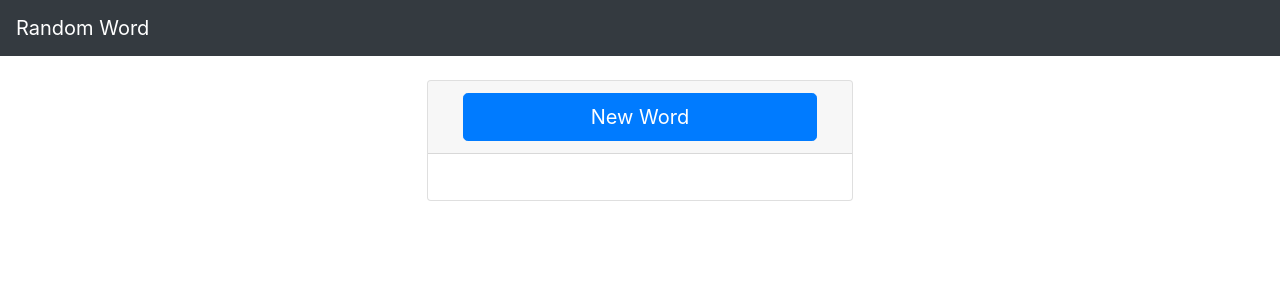
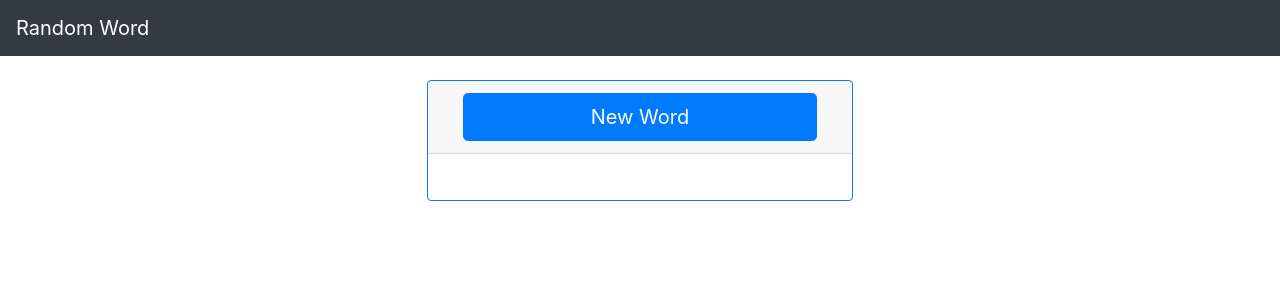
Before and after one commit to bryce-richards/random-word, a React (Create React App) app: page / in a window 1280 px wide. Shown: the top 300 px of the page. Built offline with nearby package versions, Linux system fonts and the light colour scheme.

Commit message:
styling based on label

```diff
--- a/src/components/SearchBody.js
+++ b/src/components/SearchBody.js
@@ -1,19 +1,60 @@
 import React, { Component } from 'react';
+import SearchDefinition from './SearchDefinition';
+import DetermineLabel from '../helpers/determineLabel';
+
+const flColors = {
+  "adjective" : "info",
+  "adverb" : "danger",
+  "noun" : "primary",
+  "verb" : "success",
+  "other" : "secondary"
+};
 
 export default class SearchBody extends Component {
+  constructor(props) {
+    super(props);
+
+    this.getClass = this.getClass.bind(this);
+    this.buildDefinitions = this.buildDefinitions.bind(this);
+  }
+
+  getClass(label) {
+    let flClass = flColors[label];
+    return flClass;
+  }
+
+  buildDefinitions() {
+    const { def } = this.props;
+    console.log("def: ", def);
+    return def.map((def, i) => {
+
+      const { fl, shortdef } = def;
+      const label = DetermineLabel(fl);
+
+      return (
+        <li key={i} className={`list-group-item list-group-item-${this.getClass(label)}`}>
+          <SearchDefinition
+            fl={fl}
+            shortdef={shortdef} />
+        </li>
+      );
+    });
+  }
 
   render() {
     return (
-      <div className="col">
-        <h5 className="card-title">
-          {this.props.word}
-        </h5>
-        <h6 className="card-subtitle mb-2 text-muted">
-          {this.props.hw}
-        </h6>
-        <div className="card-text">
-          {this.props.definition}
+      <div className="row">
+        <div className="card-body">
+          <h5 className="card-title">
+            {this.props.hw}
+          </h5>
+          <h6 className="card-subtitle mb-2 text-muted">
+            {this.props.mw}
+          </h6>
         </div>
+        <ul className="list-group list-group-flush">
+          {this.buildDefinitions()}
+        </ul>
       </div>
     )
   }
--- /dev/null
+++ b/src/components/SearchDefinition.js
@@ -0,0 +1,50 @@
+import React, { Component } from 'react';
+
+// const flColors = {
+//   "adjective" : "text-white bg-info mb-3",
+//   "adverb" : "text-white bg-warning mb-3",
+//   "noun" : "text-white bg-primary mb-3",
+//   "verb" : "text-white bg-danger mb-3",
+//   "other" : "bg-light mb-3"
+// };
+
+const flColors = {
+  "adjective" : "text-info",
+  "adverb" : "text-danger",
+  "noun" : "text-primary",
+  "verb" : "text-success",
+  "other" : "text-secondary"
+};
+
+export default class SearchDefinition extends Component {
+  constructor(props) {
+    super(props);
+
+    this.buildDefinitions = this.buildDefinitions.bind(this);
+    this.getClass = this.getClass.bind(this);
+  }
+
+  getClass() {
+    let flClass = flColors[this.props.label];
+    return flClass;
+  }
+
+  buildDefinitions() {
+    const { shortdef } = this.props;
+
+    return shortdef.map((def, i) => {
+      return (
+        <div key={i}>{i+1}. {def}</div>
+      );
+    });
+  }
+
+  render() {
+    return (
+      <div>
+        <div><i>{this.props.fl}</i></div>
+        {this.buildDefinitions()}
+      </div>
+    )
+  }
+}
--- a/src/containers/SearchContainer.js
+++ b/src/containers/SearchContainer.js
@@ -2,14 +2,16 @@ import React, { Component } from 'react';
 import SearchResults from './SearchResults';
 import fetchWord from '../helpers/fetchWord';
 import fetchDefinition from '../helpers/fetchDefinition';
+import buildDefinitions from '../helpers/buildDefinitions';
 
 export default class SearchContainer extends Component {
   constructor(props) {
     super(props);
 
     this.state = {
-        word: "",
-        shortdef: [],
+        hw: "",
+        mw: "",
+        def: [],
         searching: false
     };
 
@@ -19,9 +21,9 @@ export default class SearchContainer extends Component {
 
   handleRandomWord() {
     this.setState({
-      word: "",
       hw: "",
-      shortdef: [],
+      mw: "",
+      def: [],
       searching: true
     });
 
@@ -44,16 +46,16 @@ export default class SearchContainer extends Component {
       .then(data => {
 
         if (data.length && data[0].hasOwnProperty("shortdef")) {
-          console.log('data: ', data);
-          const { shortdef } = data[0];
-          const { id } = data[0].meta;
           let { hw } = data[0].hwi;
-          hw = hw.split("*").join("-");
+          hw = hw.split("*").join("");
+
+          const { mw } = data[0].hwi.prs[0];
+          const def = buildDefinitions(data);
 
           this.setState({
-            word: id,
             hw,
-            shortdef,
+            mw,
+            def,
             searching: false
           });
 
@@ -71,11 +73,8 @@ export default class SearchContainer extends Component {
         style={{marginTop: "24px"}}
       >
         <SearchResults
+          {...this.state}
           onRandomWord={this.handleRandomWord}
-          word={this.state.word}
-          hw={this.state.hw}
-          shortdef={this.state.shortdef}
-          searching={this.state.searching}
         />
       </div>
     )
--- a/src/containers/SearchResults.js
+++ b/src/containers/SearchResults.js
@@ -8,7 +8,6 @@ export default class SearchResults extends Component {
     super(props);
 
     this.handleSearch = this.handleSearch.bind(this);
-    this.buildDefinition = this.buildDefinition.bind(this);
   }
 
   handleSearch() {
@@ -16,36 +15,28 @@ export default class SearchResults extends Component {
     onRandomWord();
   }
 
-  buildDefinition() {
-    const { shortdef } = this.props;
-    if (shortdef.length) {
-      return shortdef.map((def, i) => {
-        return (
-          <p key={i}>{i+1}) {def}</p>
-        );
-      });
-    }
-  }
-
   render() {
     return (
-      <div className="col-4 card">
+      <div className="col-4 card border-primary mb-3">
        <div className="row card-header">
           <SearchButton
             searching={this.props.searching}
             onSearch={this.handleSearch}/>
         </div>
-        <div className="row card-body">
+        <div>
           {
             this.props.searching ?
             (
-              <Spinner />
+              <div className="row card-body">
+                <Spinner />
+              </div>
             ) :
             (
               <SearchBody
-                word={this.props.word}
                 hw={this.props.hw}
-                definition={this.buildDefinition()}/>
+                mw={this.props.mw}
+                def={this.props.def}
+              />
             )
           }
         </div>
--- /dev/null
+++ b/src/helpers/buildDefinitions.js
@@ -0,0 +1,10 @@
+const buildDefinitions = data => {
+  const definitions = data.map(def => {
+    let { fl, shortdef } = def;
+    return { fl, shortdef };
+  });
+
+  return definitions;
+}
+
+export default buildDefinitions;
--- /dev/null
+++ b/src/helpers/determineLabel.js
@@ -0,0 +1,20 @@
+const labels = [
+  "adjective",
+  "adverb",
+  "noun" ,
+  "verb"
+]
+
+const determineLabel = fl => {
+  let label = "other";
+  labels.forEach(l => {
+    if (fl.indexOf(l) > -1) {
+      label = l;
+      return;
+    }
+  });
+
+  return label;
+}
+
+export default determineLabel;
--- a/src/helpers/fetchDefinition.js
+++ b/src/helpers/fetchDefinition.js
@@ -1,8 +1,8 @@
 import { API_HOST_DEF, API_KEY_DEF } from './constants';
 
 const fetchDefinition = async (word) => {
-  const url = `${API_HOST_DEF}/${word}?key=${API_KEY_DEF}`;
-
+  // const url = `${API_HOST_DEF}/${word}?key=${API_KEY_DEF}`;
+  const url = `${API_HOST_DEF}/might?key=${API_KEY_DEF}`;
   const res = await fetch(url);
 
   const json = await res.json();
```
